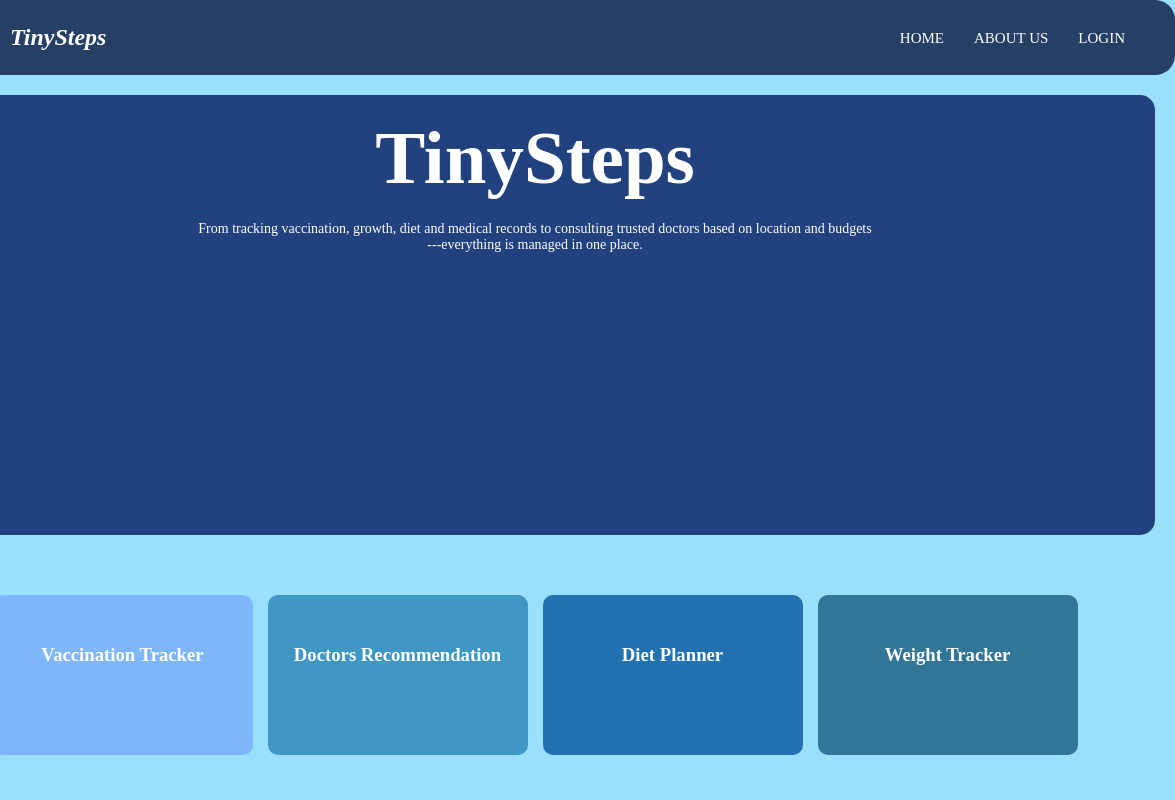
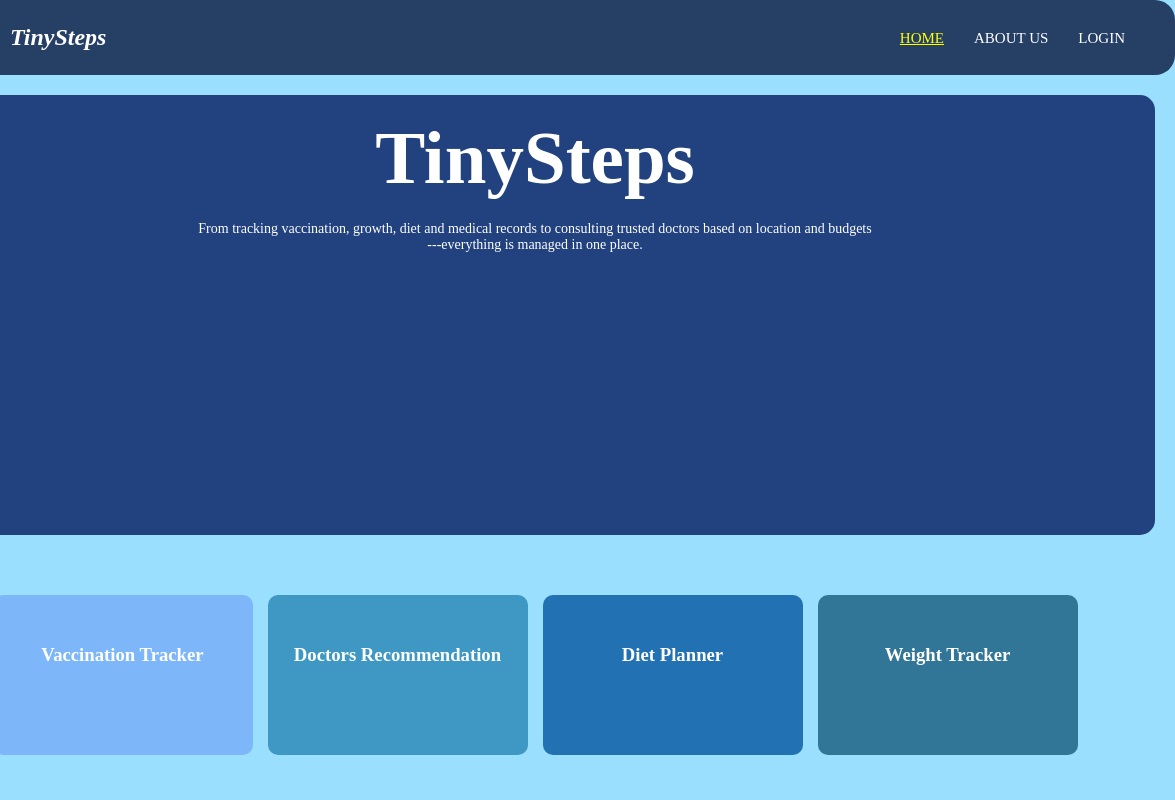
Before and after one commit to Ujjwal96y/TinySteps, a plain HTML site: page home.html in a window 1280 px wide. In both pictures the pointer is over the link "HOME". Shown: the top 800 px of the page, 105-1280 px from the left. Drawn offline with Linux system fonts and the light colour scheme.

Commit message:
Update home.html

```diff
--- a/home.html
+++ b/home.html
@@ -54,6 +54,11 @@
             color:white;
             text-decoration: none;
             font-size: 15px;
+        }
+        .nav li a:hover{
+            text-decoration:underline;
+            color: yellow;
+
         }
 
         #thepage{
```
